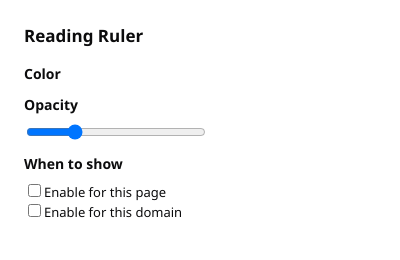
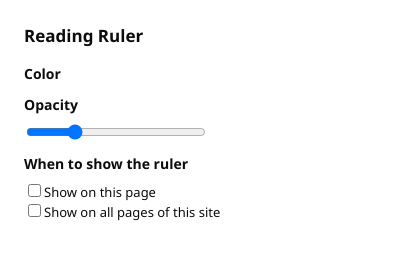
Before and after one commit to orentrutner/reading-ruler, a browser extension: page content/popup/popup.html in a window 400 px wide. Drawn offline with Linux system fonts and the light colour scheme.

Commit message:
Update settings copy

```diff
--- a/content/popup/popup.html
+++ b/content/popup/popup.html
@@ -36,8 +36,8 @@ along with Reading Ruler.  If not, see <https://www.gnu.org/licenses/>.
         <h4>Opacity</h4>
         <div><input type="range" min="0.1" max="0.5" step="0.1" value="0.2" id="opacitySlider"></div>
 
-        <h4>When to show</h4>
-        <div><label><input type="checkbox" id="enableForPage" name="enableForPage" value="value">Enable for this page</label></div>
-        <div><label><input type="checkbox" id="enableForDomain" name="enableForDomain" value="value">Enable for this domain</label></div>
+        <h4>When to show the ruler</h4>
+        <div><label><input type="checkbox" id="enableForPage" name="enableForPage" value="value">Show on this page</label></div>
+        <div><label><input type="checkbox" id="enableForDomain" name="enableForDomain" value="value">Show on all pages of this site</label></div>
     </body>
 </html>
```
